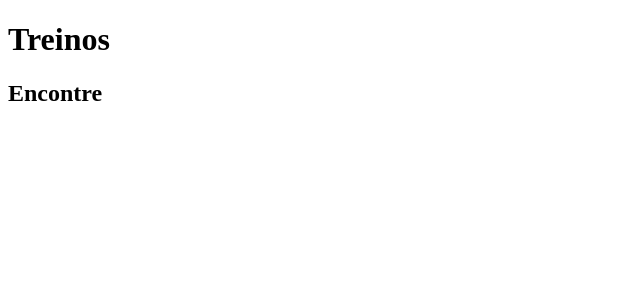
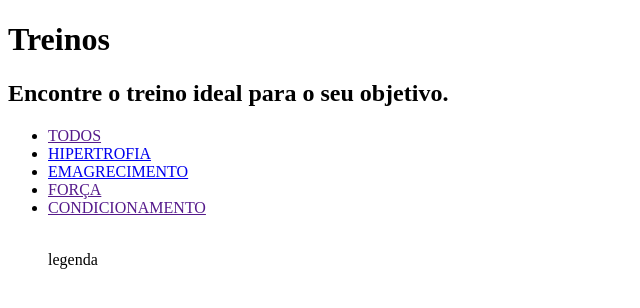
Before and after one commit to guigraiff09/Ark_Trainner, a plain HTML site: page treino.html in a window 1280 px wide. Shown: the whole page, without its empty margins (0-640 px from the left). Drawn offline with Linux system fonts and the light colour scheme.

Commit message:
tela de treino

```diff
--- a/treino.html
+++ b/treino.html
@@ -7,7 +7,24 @@
 </head>
 <body>
     <h1>Treinos</h1>
-    <h2>Encontre</h2>
+    <h2>Encontre o treino ideal para o seu objetivo.</h2>
+
+    <header class="header">
+        <ul>
+            <li><a href="">TODOS</a></li>
+            <li><a href="#">HIPERTROFIA</a></li>
+            <li><a href="#">EMAGRECIMENTO</a></li>
+            <li><a href="">FORÇA</a></li>
+            <li><a href="">CONDICIONAMENTO</a></li>
+        </ul>
+    </header>
+    <figure>
+       <img src="" alt="">
+       <figcaption>legenda</figcaption>
+    </figure>
+
+
+
 
 
 </body>
```
